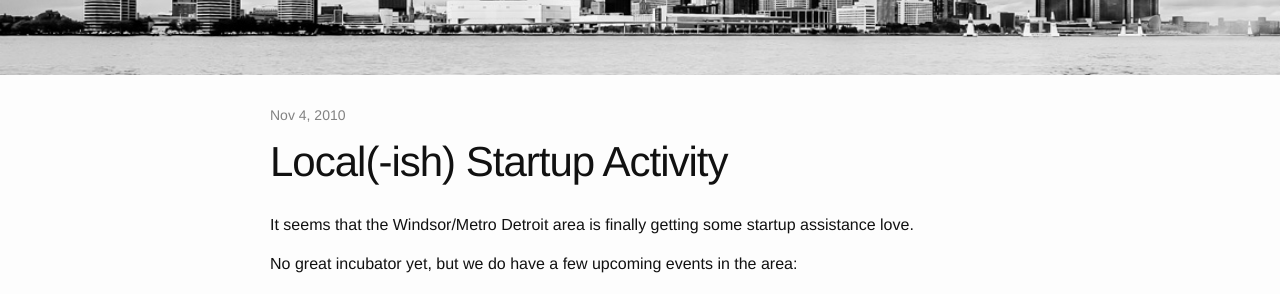
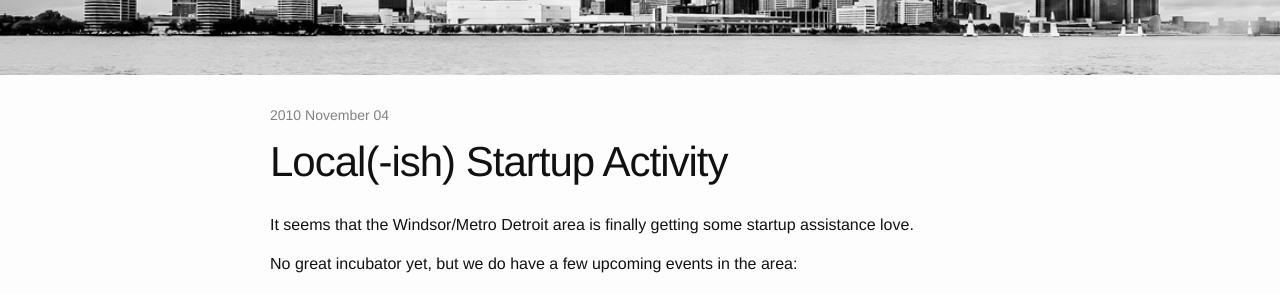
Before and after one commit to alanpca/blog, a Jekyll site: the page built from _posts/2010-11-04-local-ish-startup-activity.md, in a window 1280 px wide. Shown: the part 125-419 px from the top of the page. Built offline with Jekyll 4.4.1, drawn with Linux system fonts in a browser that asks for light colours; comment, search, counter and statistics services are not loaded.

Commit message:
Match date format on post pages

```diff
--- a/_layouts/post.html
+++ b/_layouts/post.html
@@ -4,7 +4,7 @@
 <div class="post">
 
   <header class="post-header">
-    <p class="post-meta">{{ page.date | date: "%b %-d, %Y" }}{% if page.author %} • {{ page.author }}{% endif %}{% if page.meta %} • {{ page.meta }}{% endif %}</p>
+    <p class="post-meta">{{ page.date |  date: "%Y %B %d" }}{% if page.author %} • {{ page.author }}{% endif %}{% if page.meta %} • {{ page.meta }}{% endif %}</p>
     <h1 class="post-title">{{ page.title }}</h1>
   </header>
 
```
